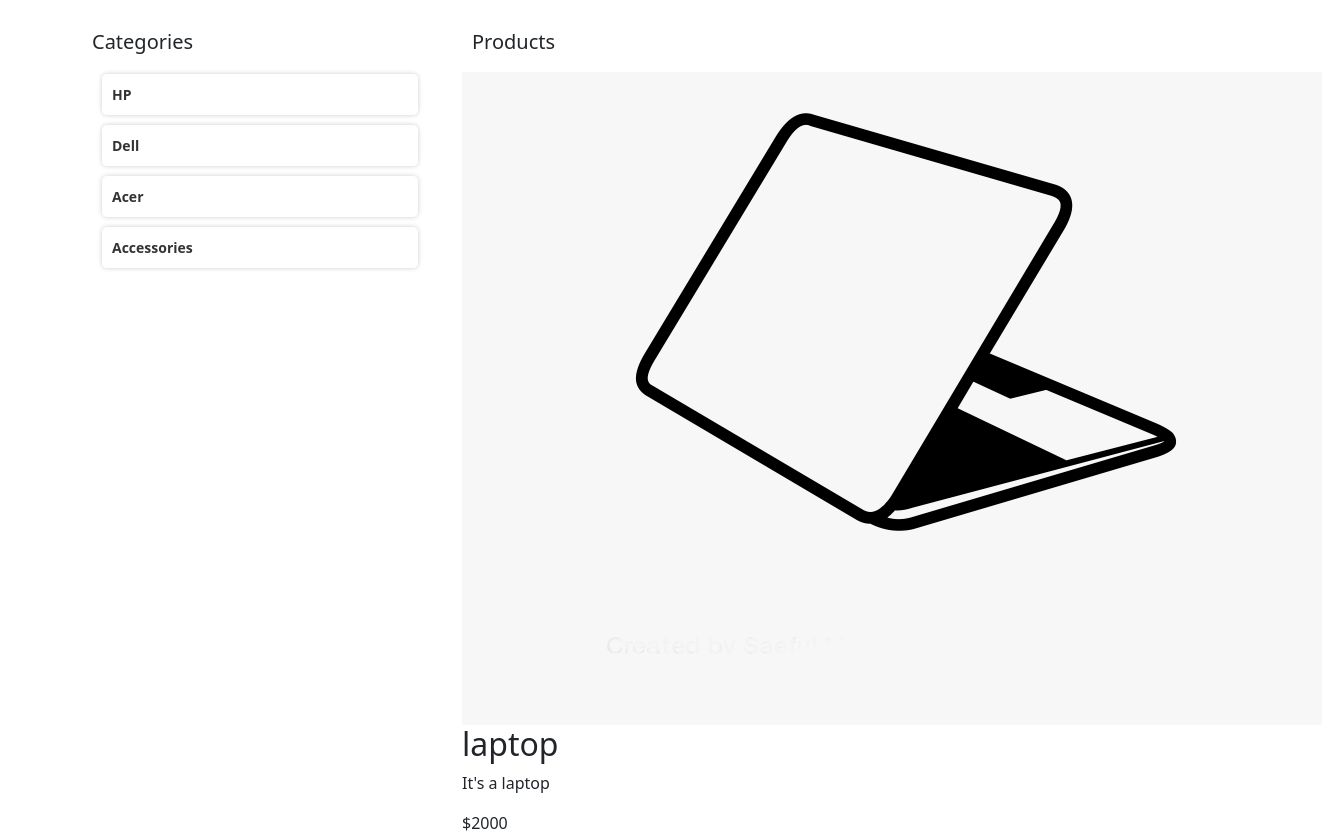
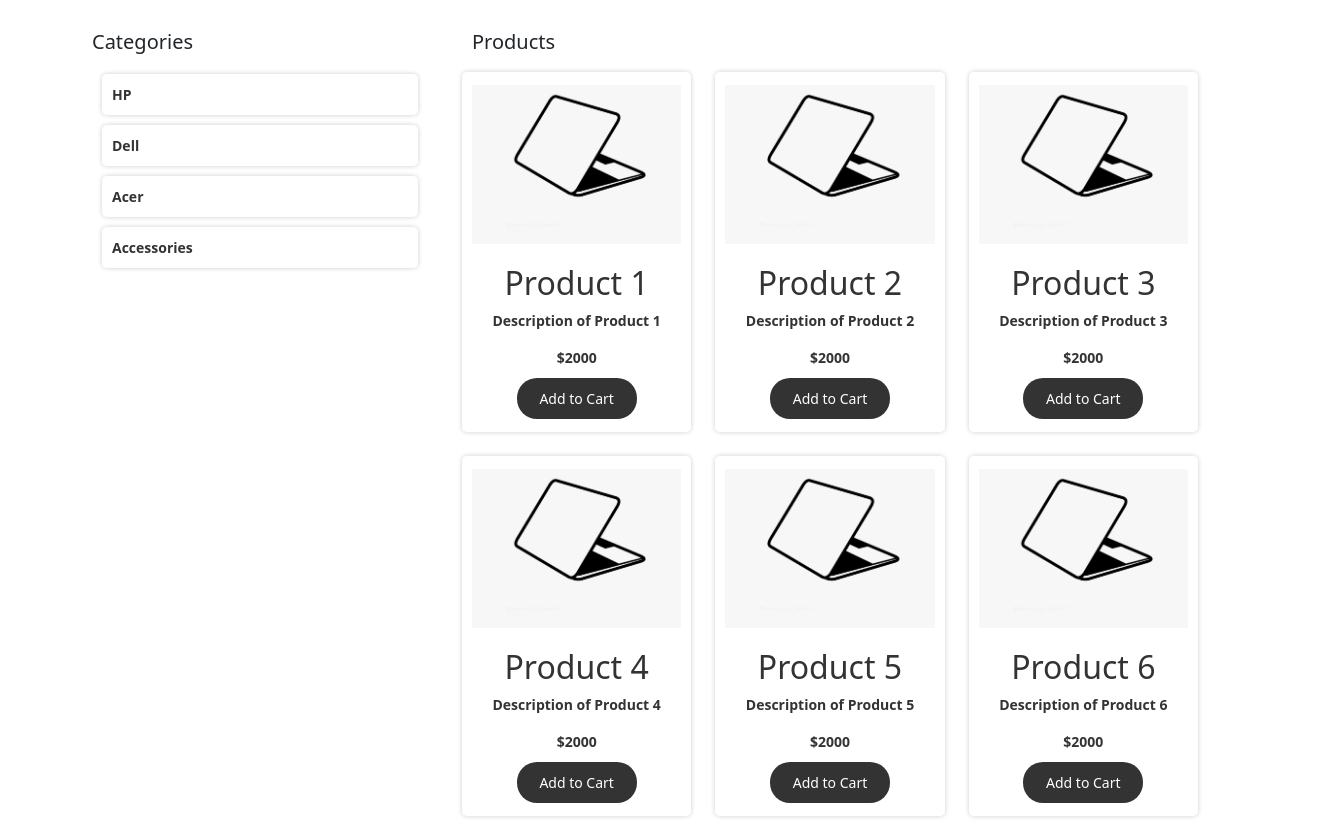
Before and after one commit to usbzonelk/ecommerce-app, a React (Create React App) app: page /shop in a window 1280 px wide. Shown: the top 833 px of the page, 1322 px wide, since content can reach past the window. Built offline with nearby package versions, Linux system fonts and the light colour scheme.

Commit message:
Added styles to #ProductCard component

```diff
--- a/src/components/ProductCard.jsx
+++ b/src/components/ProductCard.jsx
@@ -1,17 +1,17 @@
 import React from 'react';
-import LaptopPic from '../images/banner-img.png';
 
 const ProductCard = ({product}) => {
   return (
     <div className="product-card">
       <div className="product-image">
-        <img src={LaptopPic} alt='Laptop' />
+        <img src={product.image} alt='Laptop' />
       </div>
+
       <div className="product-details">
-        <h2 className="product-title">laptop</h2>
-        <p className="product-description">It's a laptop</p>
+        <h2>{product.name}</h2>
+        <p>{product.description}</p>
         <div className="product-price">$2000</div>
-        <button className="add-to-cart">Add to Cart</button>
+        <button className="btn-add-to-cart">Add to Cart</button>
       </div>
     </div>
   );
--- a/src/components/ProductList.jsx
+++ b/src/components/ProductList.jsx
@@ -1,11 +1,20 @@
 import React from 'react';
 import ProductCard from './ProductCard';
+import LaptopPic from '../images/banner-img.png'
+
+const products = [
+    { id: 1, name: 'Product 1', description: 'Description of Product 1', image: LaptopPic },
+    { id: 2, name: 'Product 2', description: 'Description of Product 2', image: LaptopPic },
+    { id: 3, name: 'Product 3', description: 'Description of Product 3', image: LaptopPic },
+    { id: 4, name: 'Product 4', description: 'Description of Product 4', image: LaptopPic },
+    { id: 5, name: 'Product 5', description: 'Description of Product 5', image: LaptopPic },
+    { id: 6, name: 'Product 6', description: 'Description of Product 6', image: LaptopPic },
+    { id: 7, name: 'Product 7', description: 'Description of Product 7', image: LaptopPic },
+    { id: 8, name: 'Product 8', description: 'Description of Product 8', image: LaptopPic },
+    { id: 9, name: 'Product 9', description: 'Description of Product 9', image: LaptopPic }
+];
 
 const ProductList = () => {
-    const products = {
-        id: 1, id: 2, id: 3
-    }
-
     return (
         <div className="product-list">
             {products.map((product) => (
--- a/src/components/Shop.jsx
+++ b/src/components/Shop.jsx
@@ -1,5 +1,5 @@
-import React from 'react'
-import ProductCard from './ProductCard'
+import React from 'react';
+import ProductList from './ProductList';
 
 const Shop = () => {
     return (
@@ -18,7 +18,7 @@ const Shop = () => {
 
                     <div className="col-8">
                         <h5>Products</h5>
-                        <ProductCard/>
+                        <ProductList/>
                     </div>
                 </div>
             </div>
--- a/src/styles/style.scss
+++ b/src/styles/style.scss
@@ -304,6 +304,53 @@ button {
             cursor: pointer;
         }
     }
+
+    .product-list {
+        position: relative;
+        display: grid;
+        grid-template-columns: repeat(3, 1fr);
+        gap: 1.5rem;
+
+        .product-card {
+            padding: 10px;
+            text-align: center;
+            display: flex;
+            flex-direction: column;
+            justify-content: center;
+            align-items: center;
+            overflow: hidden;
+            height: 360px;
+            background-color: rgba(255, 255, 255, 0.4);
+            border-radius: 5px;
+            box-shadow: 0 0 5px rgba(0, 0, 0, 0.2);
+            backdrop-filter: blur(5px);
+            color: #333;
+            font-size: 14px;
+            font-weight: bold;
+            cursor: pointer;
+
+            .product-image img {
+                width: 100%;
+                height: 100%;
+                object-fit: cover;
+            }
+
+            .product-details {
+                margin-top: 20px;
+            }
+
+            .btn-add-to-cart {
+                width: 120px;
+                background-color: #333333;
+                color: white;
+                font-weight: 500;
+                text-decoration: none;
+                padding: 10px 20px;
+                border-radius: 20px;
+                margin-top: 10px;
+            }
+        }
+    }
 }
 
 footer {
```
